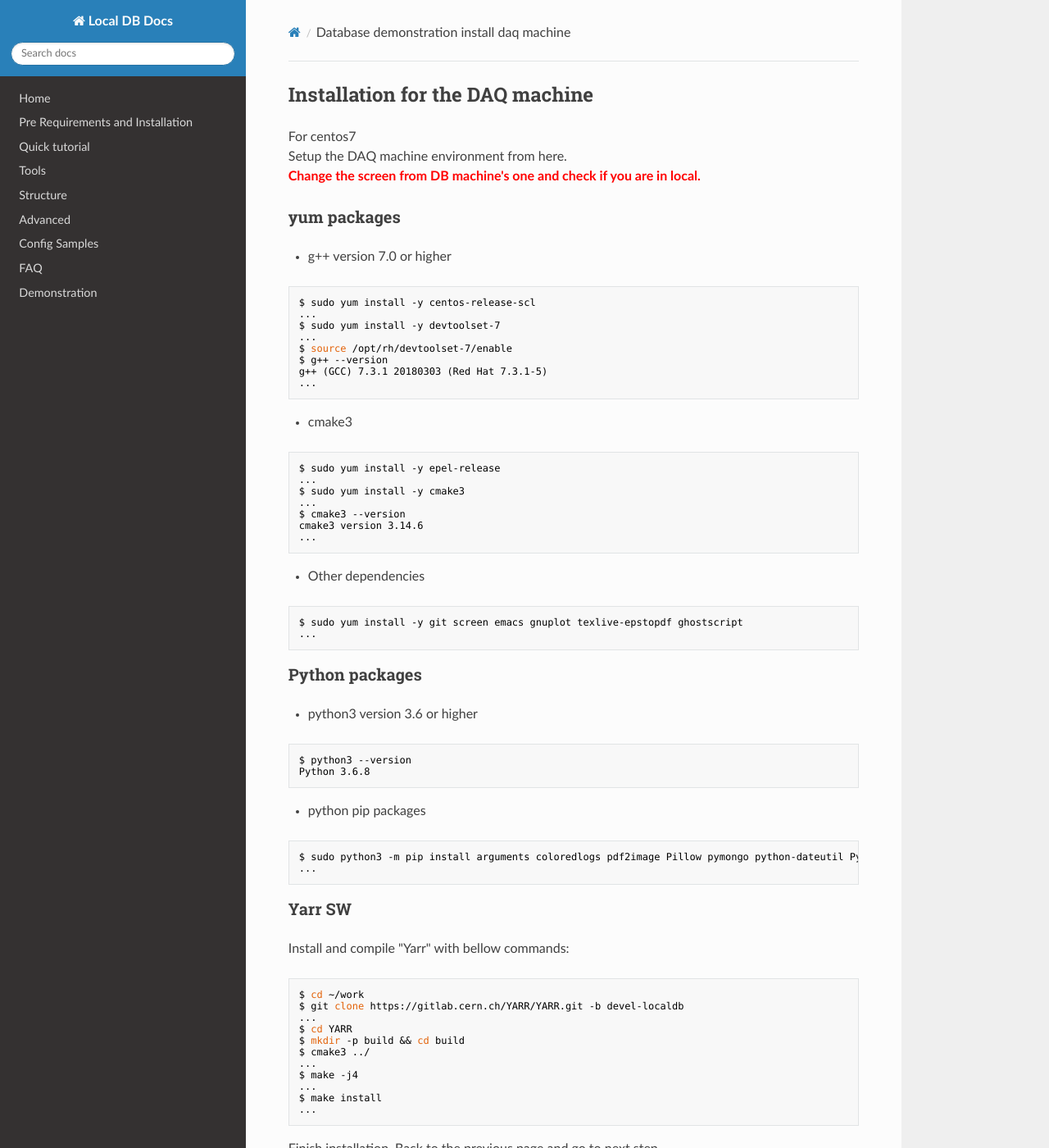
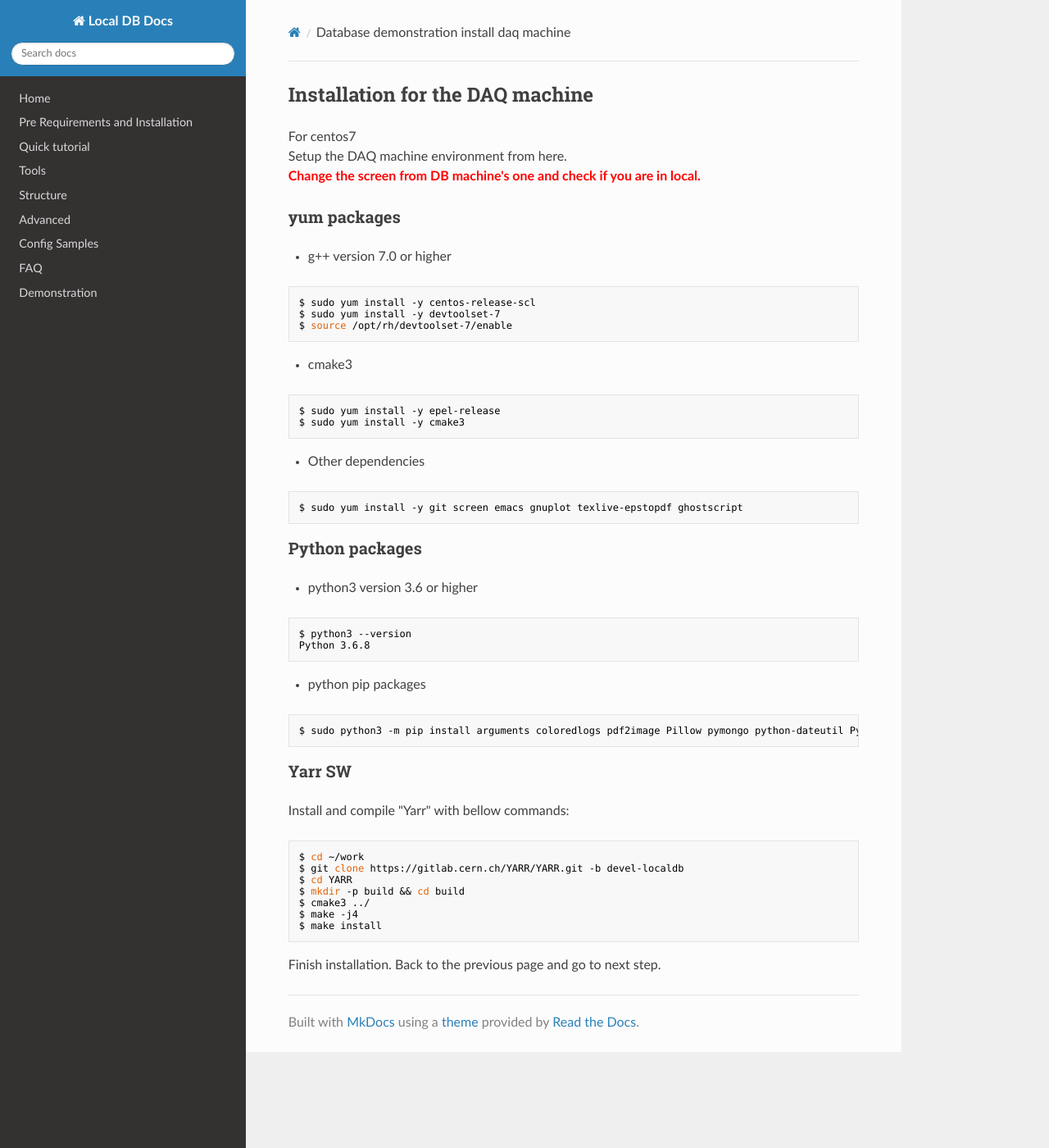
Before and after one commit to jlab-hep/localdb-docs, an MkDocs documentation site: the page built from docs/database_demonstration_install_daq_machine.md, in a window 1280 px wide and 1400 px high. Shown: the whole window at 82% size. Built offline with MkDocs 1.6.1, drawn with Linux system fonts in a browser that asks for light colours; nearby versions of some CDN libraries; old or Windows-style settings are respelled for this version of MkDocs.

Commit message:
Deleted output

````diff
--- a/docs/database_demonstration_install_daq_machine.md
+++ b/docs/database_demonstration_install_daq_machine.md
@@ -7,31 +7,20 @@ Setup the DAQ machine environment from here. <br>
 - g++ version 7.0 or higher<br>
 ```bash
 $ sudo yum install -y centos-release-scl
-...
 $ sudo yum install -y devtoolset-7
-...
 $ source /opt/rh/devtoolset-7/enable
-$ g++ --version
-g++ (GCC) 7.3.1 20180303 (Red Hat 7.3.1-5)
-...
 ```
 
 - cmake3
 ```bash
 $ sudo yum install -y epel-release
-...
 $ sudo yum install -y cmake3
-...
-$ cmake3 --version
-cmake3 version 3.14.6
-...
 ```
 
 - Other dependencies
 
 ```bash
 $ sudo yum install -y git screen emacs gnuplot texlive-epstopdf ghostscript
-...
 ```
 
 ### Python packages
@@ -47,7 +36,6 @@ Python 3.6.8
 
 ```bash
 $ sudo python3 -m pip install arguments coloredlogs pdf2image Pillow pymongo python-dateutil PyYAML pytz matplotlib numpy requests tzlocal influxdb pandas
-...
 ```
 ### Yarr SW
 Install and compile "Yarr" with bellow commands:
@@ -55,15 +43,11 @@ Install and compile "Yarr" with bellow commands:
 ```bash
 $ cd ~/work
 $ git clone https://gitlab.cern.ch/YARR/YARR.git -b devel-localdb
-...
 $ cd YARR
 $ mkdir -p build && cd build
 $ cmake3 ../
-...
 $ make -j4
-...
 $ make install
-...
 ```
 
 Finish installation. Back to the previous page and go to next step.
````
